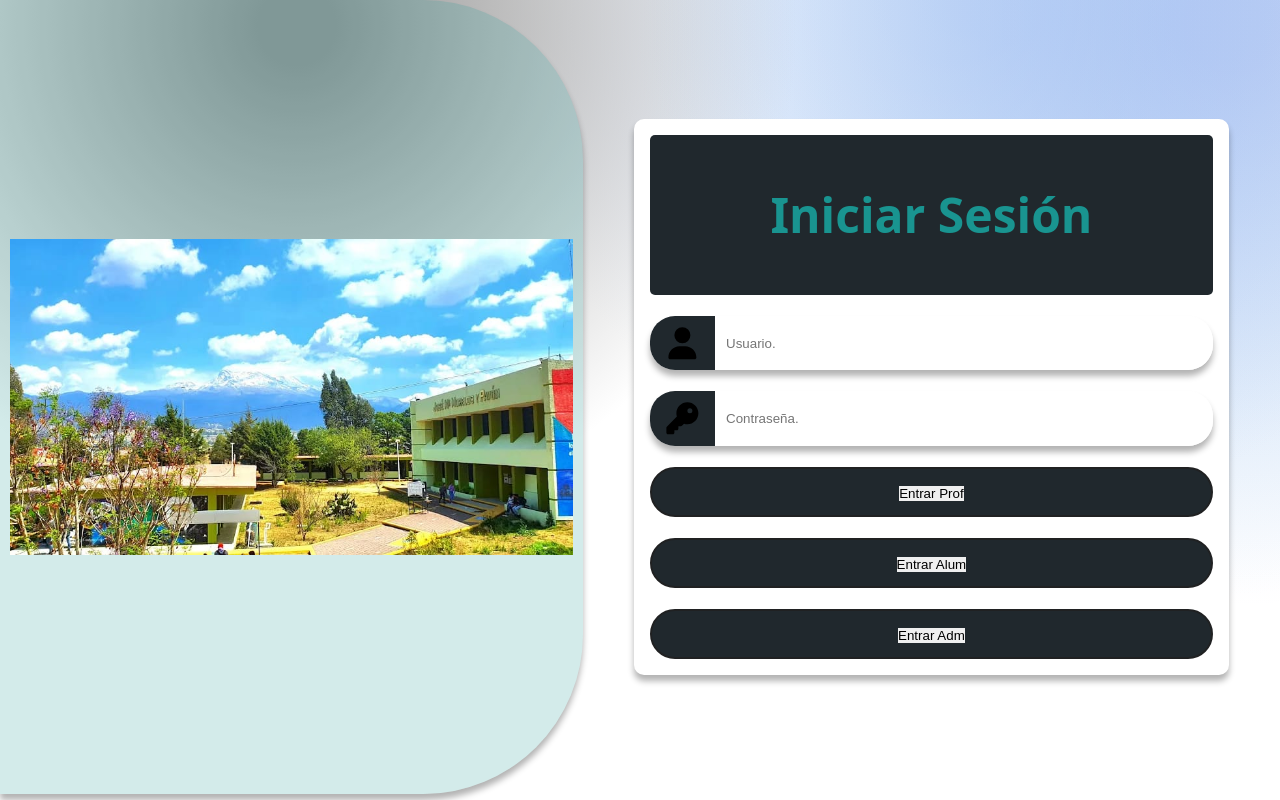
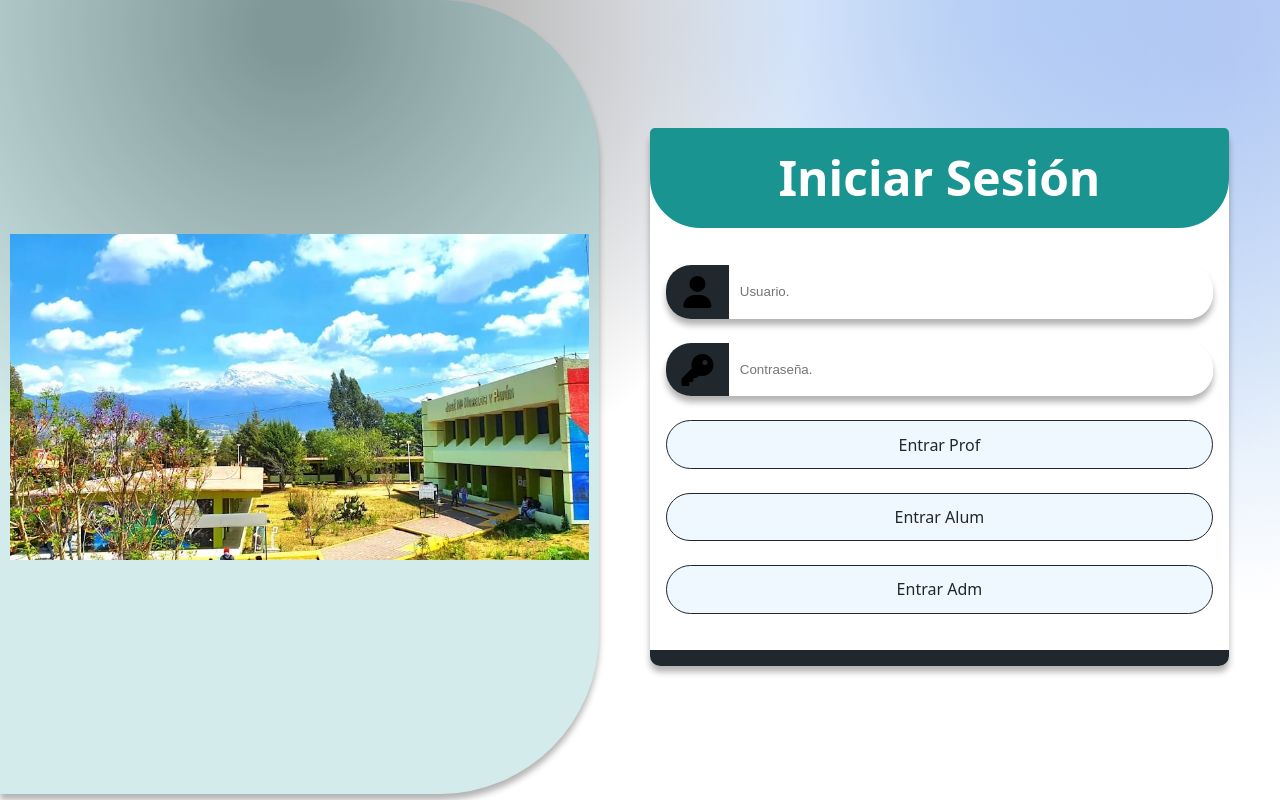
Before and after one commit to ramz0/TESync, a React (Vite) app: page /login in a window 1280 px wide. Built offline with nearby package versions, Linux system fonts and the light colour scheme.

Commit message:
Diseño de Login mejorado

```diff
--- a/src/index.css
+++ b/src/index.css
@@ -275,7 +275,27 @@ ol {
 
 .boton-n1 {
     background-color: var(--color-base-2);
+    color: aliceblue;
     border-radius: 20rem;
-    border: 2px solid var(--color-borde);
+    border: 1px solid var(--color-borde);
     padding: 0.7rem 3rem;
 }
+
+.boton-n1:hover {
+    background-color: aliceblue;
+    color: var(--color-base-2);
+    border: 1px solid var(--color-base-2);
+}
+.boton-n2 {
+    background-color: aliceblue;
+    color: var(--color-base-2);
+    border: 1px solid var(--color-base-2);
+    border-radius: 20rem;
+    padding: 0.7rem 3rem;
+}
+
+.boton-n2:hover {
+    background-color: var(--color-base-2);
+    color: aliceblue;
+    border: 1px solid var(--color-borde);
+}
--- a/src/pages/Login/Login.jsx
+++ b/src/pages/Login/Login.jsx
@@ -27,21 +27,23 @@ export default function Login() {
       </div>
         <form data-aos="fade-left" onSubmit={handleLogin} className='form-login flex-column'>
           <h1 className='titulo-login'>Iniciar Sesión</h1>
+          <main className='flex-column contenido-login'>
+            <Input icono={faUser} tipo={"email"} textoInterno={"Usuario."} hacer={e => setEmail(e.target.value)} />
+            <Input icono={faKey} tipo={"password"} textoInterno={"Contraseña."} hacer={e => setPassword(e.target.value)} />
 
-        <Input icono={faUser} tipo={"email"} textoInterno={"Usuario."} hacer={e => setEmail(e.target.value)} />
-        <Input icono={faKey} tipo={"password"} textoInterno={"Contraseña."} hacer={e => setPassword(e.target.value)} />
+            <Link to="/profesor" className='boton-n2'>
+              Entrar Prof
+            </Link>
 
-        <Link to="/profesor" className='boton-n1'>
-          <button>Entrar Prof</button>
-        </Link>
+            <Link to="/alumno" className='boton-n2'>
+              Entrar Alum
+            </Link>
 
-        <Link to="/alumno" className='boton-n1'>
-          <button>Entrar Alum</button>
-        </Link>
-
-        <Link to="/Admin" className='boton-n1'>
-          <button>Entrar Adm</button>
-        </Link>
+            <Link to="/Admin" className='boton-n2'>
+              Entrar Adm
+            </Link>
+          </main>
+          <footer className='footer-login'></footer>
         </form>
     </div>
   );
--- a/src/pages/Login/LoginStyle.css
+++ b/src/pages/Login/LoginStyle.css
@@ -4,9 +4,13 @@
   background-color: white;
   border-radius: 10px;
   box-shadow: 0 6px 6px hsl(0deg 0% 0% / 0.3);
-  padding: 1rem;
   margin: 1% 4%;
   gap: 1.3rem;
+}
+
+.contenido-login {
+  margin: 1rem;
+  gap: 1.5rem;
 }
 
 .login-container-custom {
@@ -15,10 +19,10 @@
 
 .login-image-custom {
   background-color: var(--color-base-3);
-    width: 50%;
-    height: 96.8vh;
-    padding: 10px;
-    border-radius: 0rem 10rem 10rem 0rem;
+  width: 50%;
+  height: 96.8vh;
+  padding: 10px;
+  border-radius: 0rem 10rem 10rem 0rem;
 }
 
 .img-decoration {
@@ -30,14 +34,21 @@
 }
 
 .titulo-login {
-  background-color: var(--color-base-2);
-  color: var(--color-base);
+  background-color: var(--color-base);
+  color: white;
   font-size: 3rem;
-  height: 10rem;
+  height: 6rem;
   align-content: center;
-  border-radius: 5px;
+  border: 2px solid var(--color-base);
+  border-radius: 5px 5px 50px 50px;
 }
 
 .input-formulario {
     margin-bottom: 1rem;
 }
+
+.footer-login {
+  background-color: var(--color-base-2);
+  border-radius: 0rem 0rem 10px 10px;
+  height: 1rem;
+}
```
